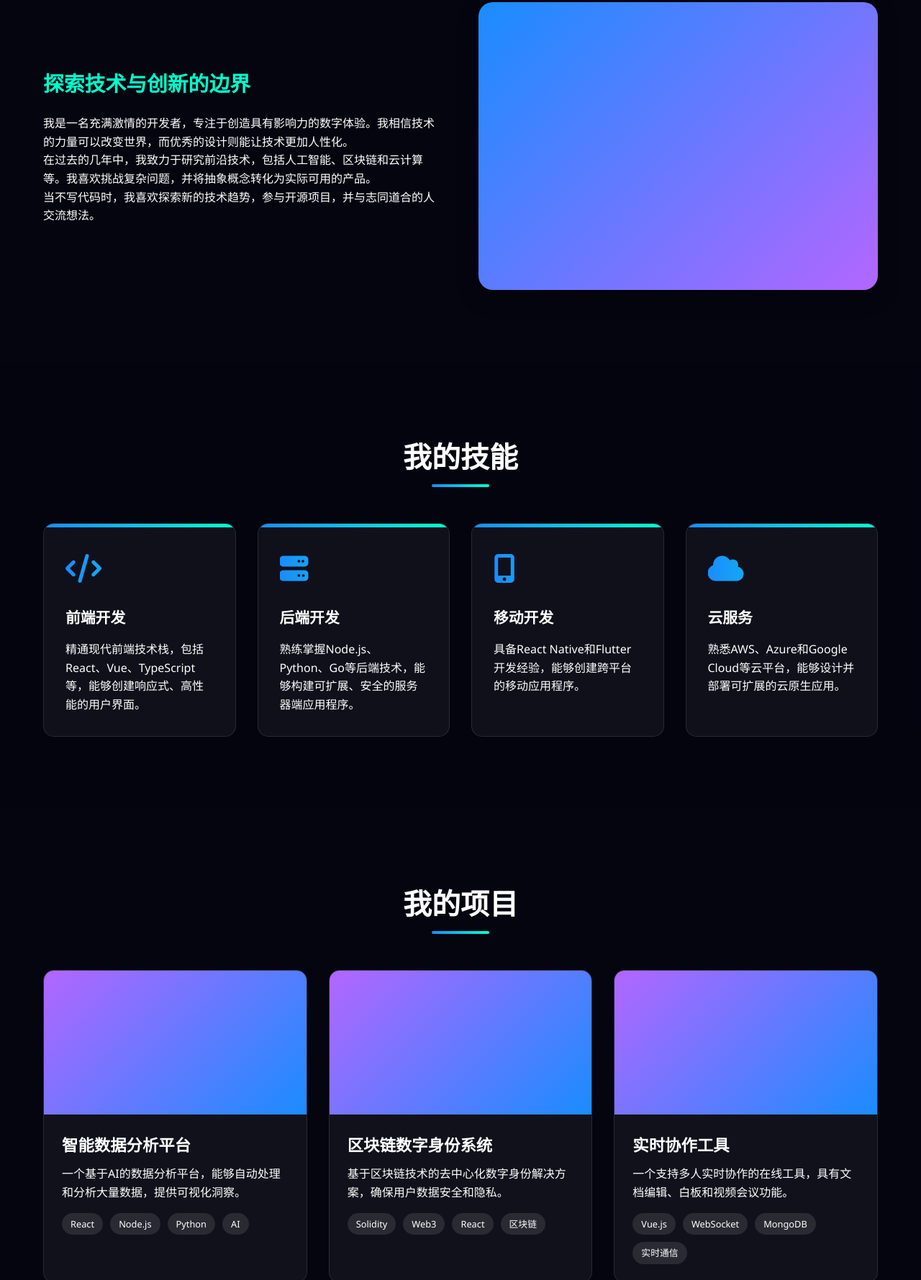
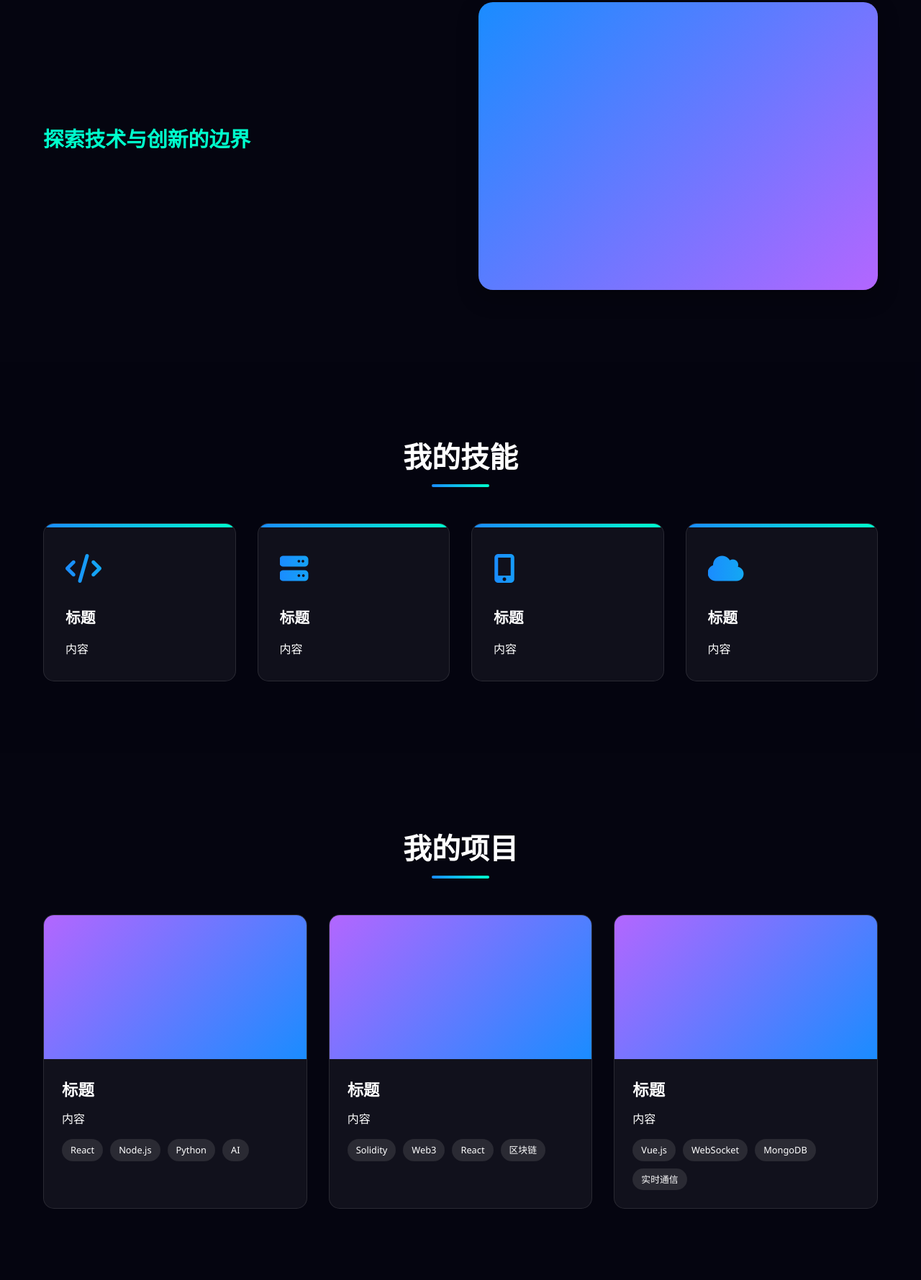
Before and after one commit to Serein12147/Serein12147.github.io, a plain HTML site: page index.html in a window 1280 px wide. Shown: the part 1021-2800 px from the top of the page at 72% size. Drawn offline with nearby package versions, Linux system fonts and the light colour scheme.

Commit message:
Update index.html

```diff
--- a/index.html
+++ b/index.html
@@ -482,9 +482,8 @@
     <section class="hero" id="home">
         <div class="container">
             <div class="hero-content">
-                <h1>你好，我是 Serein</h1>
-                <p>一名专注于前沿技术的开发者，致力于通过代码创造优雅而高效的解决方案。探索数字世界的无限可能，将创意转化为现实。</p>
-                <a href="#projects" class="cta-button">查看我的作品</a>
+                <h1>Hi,I'm Serein</h1>
+                <a href="#projects" class="cta-button">我的作品</a>
             </div>
         </div>
     </section>
@@ -496,9 +495,6 @@
             <div class="about-content">
                 <div class="about-text">
                     <h3>探索技术与创新的边界</h3>
-                    <p>我是一名充满激情的开发者，专注于创造具有影响力的数字体验。我相信技术的力量可以改变世界，而优秀的设计则能让技术更加人性化。</p>
-                    <p>在过去的几年中，我致力于研究前沿技术，包括人工智能、区块链和云计算等。我喜欢挑战复杂问题，并将抽象概念转化为实际可用的产品。</p>
-                    <p>当不写代码时，我喜欢探索新的技术趋势，参与开源项目，并与志同道合的人交流想法。</p>
                 </div>
                 <div class="about-image">
                     <div class="image-placeholder"></div>
@@ -516,29 +512,29 @@
                     <div class="skill-icon">
                         <i class="fas fa-code"></i>
                     </div>
-                    <h3>前端开发</h3>
-                    <p>精通现代前端技术栈，包括React、Vue、TypeScript等，能够创建响应式、高性能的用户界面。</p>
+                    <h3>标题</h3>
+                    <p>内容</p>
                 </div>
                 <div class="skill-card">
                     <div class="skill-icon">
                         <i class="fas fa-server"></i>
                     </div>
-                    <h3>后端开发</h3>
-                    <p>熟练掌握Node.js、Python、Go等后端技术，能够构建可扩展、安全的服务器端应用程序。</p>
+                    <h3>标题</h3>
+                    <p>内容</p>
                 </div>
                 <div class="skill-card">
                     <div class="skill-icon">
                         <i class="fas fa-mobile-alt"></i>
                     </div>
-                    <h3>移动开发</h3>
-                    <p>具备React Native和Flutter开发经验，能够创建跨平台的移动应用程序。</p>
+                    <h3>标题</h3>
+                    <p>内容</p>
                 </div>
                 <div class="skill-card">
                     <div class="skill-icon">
                         <i class="fas fa-cloud"></i>
                     </div>
-                    <h3>云服务</h3>
-                    <p>熟悉AWS、Azure和Google Cloud等云平台，能够设计并部署可扩展的云原生应用。</p>
+                    <h3>标题</h3>
+                    <p>内容</p>
                 </div>
             </div>
         </div>
@@ -552,8 +548,8 @@
                 <div class="project-card">
                     <div class="project-image"></div>
                     <div class="project-content">
-                        <h3>智能数据分析平台</h3>
-                        <p>一个基于AI的数据分析平台，能够自动处理和分析大量数据，提供可视化洞察。</p>
+                        <h3>标题</h3>
+                        <p>内容</p>
                         <div class="project-tags">
                             <span class="tag">React</span>
                             <span class="tag">Node.js</span>
@@ -565,8 +561,8 @@
                 <div class="project-card">
                     <div class="project-image"></div>
                     <div class="project-content">
-                        <h3>区块链数字身份系统</h3>
-                        <p>基于区块链技术的去中心化数字身份解决方案，确保用户数据安全和隐私。</p>
+                        <h3>标题</h3>
+                        <p>内容</p>
                         <div class="project-tags">
                             <span class="tag">Solidity</span>
                             <span class="tag">Web3</span>
@@ -578,8 +574,8 @@
                 <div class="project-card">
                     <div class="project-image"></div>
                     <div class="project-content">
-                        <h3>实时协作工具</h3>
-                        <p>一个支持多人实时协作的在线工具，具有文档编辑、白板和视频会议功能。</p>
+                        <h3>标题</h3>
+                        <p>内容</p>
                         <div class="project-tags">
                             <span class="tag">Vue.js</span>
                             <span class="tag">WebSocket</span>
@@ -604,7 +600,7 @@
                         </div>
                         <div>
                             <h3>邮箱</h3>
-                            <p>contact@serein.dev</p>
+                            <p>serein12147@qq.com</p>
                         </div>
                     </div>
                     <div class="contact-item">
@@ -612,8 +608,8 @@
                             <i class="fas fa-map-marker-alt"></i>
                         </div>
                         <div>
-                            <h3>位置</h3>
-                            <p>数字世界 · 云端</p>
+                            <h3>标题</h3>
+                            <p>内容</p>
                         </div>
                     </div>
                     <div class="contact-item">
@@ -621,8 +617,8 @@
                             <i class="fas fa-clock"></i>
                         </div>
                         <div>
-                            <h3>工作时间</h3>
-                            <p>周一至周五: 9:00 - 18:00</p>
+                            <h3>标题</h3>
+                            <p>内容</p>
                         </div>
                     </div>
                 </div>
@@ -656,7 +652,7 @@
                 <a href="#" class="social-link"><i class="fab fa-linkedin-in"></i></a>
                 <a href="#" class="social-link"><i class="fab fa-dribbble"></i></a>
             </div>
-            <p>&copy; 2023 Serein. 保留所有权利.</p>
+            <p>&copy; 2025 Serein. 保留所有权利.</p>
         </div>
     </footer>
 
```
